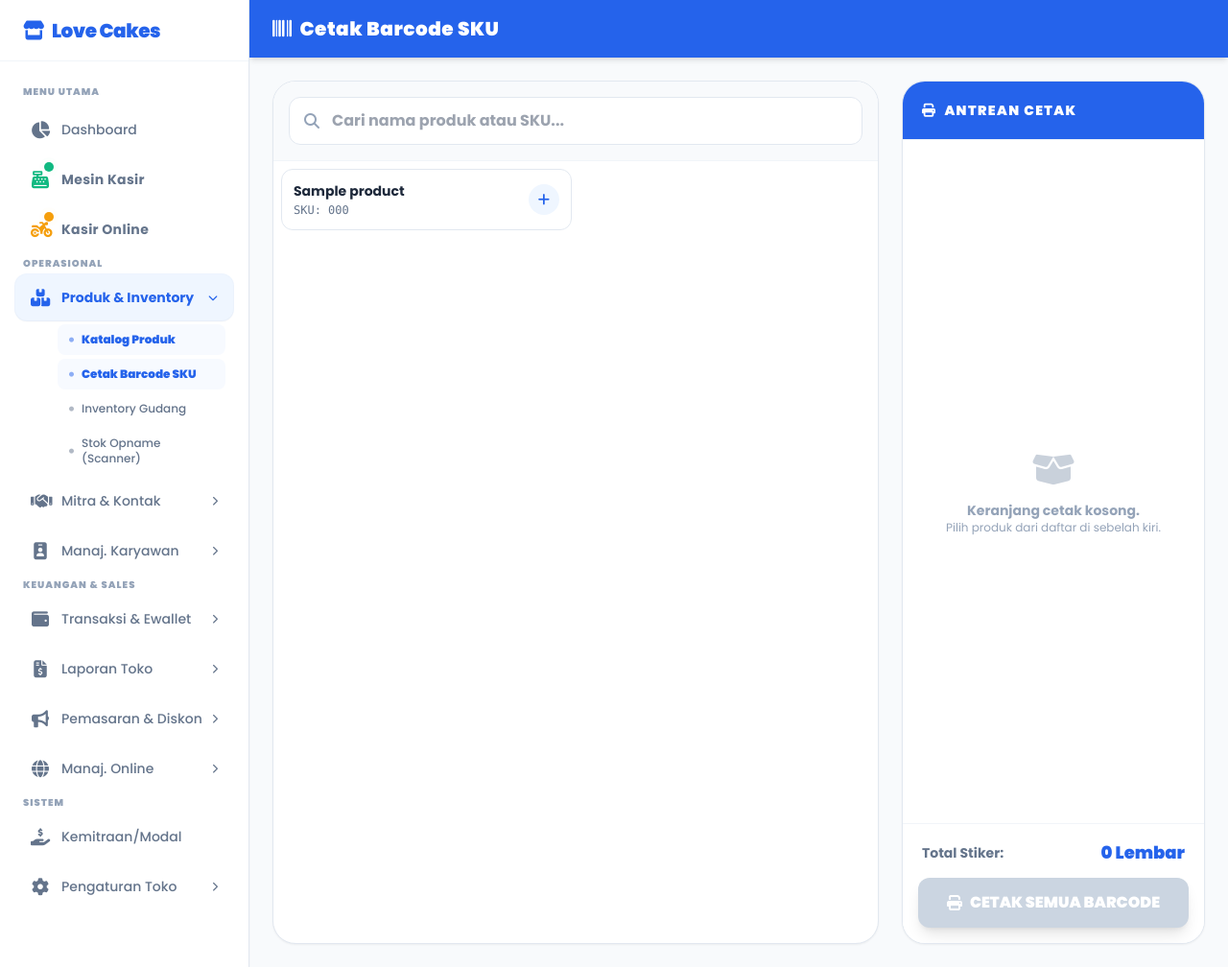
After one commit to Rankarna01/pos-lovecakes, a PHP site: page /pos-lovecakes/pos/produk/cetak_barcode/ in a window 1280 px wide. The commit adds this page. Shown: the whole page at 96% size. Run offline with PHP 8.4, Linux system fonts and the light colour scheme; tables that the repository leaves empty or names only in its code hold one stand-in row (values such as "Sample post"); some libraries are stand-ins or nearby versions.

Commit message:
menu cetak sku barcode

```diff
--- a/components/sidebar.php
+++ b/components/sidebar.php
@@ -89,7 +89,7 @@ function hasAccess($menu_key) {
         <div class="px-2 text-[10px] font-black text-slate-400 uppercase tracking-widest mt-6 mb-2">Operasional</div>
 
         <?php if(hasAccess('menu_produk')):
-            $paths = ['/pos/produk/deposit/', '/pos/produk/', '/pos/produk/inventory/', '/pos/produk/opname/'];
+            $paths = ['/pos/produk/deposit/', '/pos/produk/', '/pos/produk/inventory/', '/pos/produk/opname/', '/pos/produk/cetak_barcode/'];
             $isActive = isDropdownActive($paths, $current_uri);
         ?>
         <div class="mb-1">
@@ -102,6 +102,9 @@ function hasAccess($menu_key) {
             </button>
             <div id="sub-produk" class="<?= $isActive ? 'flex' : 'hidden' ?> flex-col gap-1 mt-1 pl-11 pr-2">
                 <a href="<?= BASE_URL ?>pos/produk/" class="flex items-center gap-2 px-3 py-2 text-xs rounded-lg transition-all <?= getSubNavClass('/pos/produk/', $current_uri) ?>"><i class="fa-solid fa-circle text-[5px] opacity-50"></i> Katalog Produk</a>
+                <a href="<?= BASE_URL ?>pos/produk/cetak_barcode/" class="flex items-center gap-2 px-3 py-2 text-xs rounded-lg transition-all <?= getSubNavClass('/pos/produk/cetak_barcode/', $current_uri) ?>">
+    <i class="fa-solid fa-circle text-[5px] opacity-50"></i> Cetak Barcode SKU
+</a>
                 <a href="<?= BASE_URL ?>pos/produk/inventory/" class="flex items-center gap-2 px-3 py-2 text-xs rounded-lg transition-all <?= getSubNavClass('/pos/produk/inventory/', $current_uri) ?>"><i class="fa-solid fa-circle text-[5px] opacity-50"></i> Inventory Gudang</a>
                 <a href="<?= BASE_URL ?>pos/produk/opname/" class="flex items-center gap-2 px-3 py-2 text-xs rounded-lg transition-all <?= getSubNavClass('/pos/produk/opname/', $current_uri) ?>"><i class="fa-solid fa-circle text-[5px] opacity-50"></i> Stok Opname (Scanner)</a>
             </div>
--- /dev/null
+++ b/pos/produk/cetak_barcode/index.php
@@ -0,0 +1,108 @@
+<?php
+// pos/cetak_barcode/index.php
+$is_localhost = (strpos($_SERVER['HTTP_HOST'], 'localhost') !== false || strpos($_SERVER['HTTP_HOST'], '127.0.0.1') !== false);
+$protocol = (!empty($_SERVER['HTTPS']) && $_SERVER['HTTPS'] !== 'off' || $_SERVER['SERVER_PORT'] == 443) ? "https://" : "http://";
+$folder = $is_localhost ? '/pos-lovecakes/' : '/';
+if (!defined('BASE_URL')) { define('BASE_URL', $protocol . $_SERVER['HTTP_HOST'] . $folder); }
+$page_title = "Cetak Barcode Massal - Love Cakes POS";
+?>
+<!DOCTYPE html>
+<html lang="id">
+<head>
+    <?php include '../../../components/header.php'; ?>
+</head>
+<body class="bg-slate-50 flex h-screen overflow-hidden text-slate-800 antialiased font-sans" x-data="barcodeApp()" x-cloak>
+
+    <?php include '../../../components/sidebar.php'; ?>
+
+    <div class="flex-1 flex flex-col h-screen overflow-hidden">
+
+        <header class="bg-primary text-white shadow-md px-4 sm:px-6 py-4 flex justify-between items-center z-20 shrink-0">
+            <div class="flex items-center gap-4">
+                <button onclick="toggleSidebar()" class="md:hidden text-white hover:bg-blue-600 p-2 rounded-lg transition-colors"><i class="fa-solid fa-bars text-xl"></i></button>
+                <h2 class="text-xl font-black tracking-wide"><i class="fa-solid fa-barcode mr-2"></i>Cetak Barcode SKU</h2>
+            </div>
+        </header>
+
+        <main class="flex-1 overflow-hidden p-4 md:p-6 bg-[#f8fafc] flex flex-col md:flex-row gap-6">
+
+            <div class="w-full md:w-7/12 lg:w-2/3 bg-white rounded-[1.5rem] shadow-sm border border-slate-200 flex flex-col overflow-hidden">
+                <div class="p-4 border-b border-slate-100 bg-slate-50">
+                    <div class="relative">
+                        <i class="fa-solid fa-search absolute left-4 top-1/2 -translate-y-1/2 text-slate-400"></i>
+                        <input type="text" x-model="searchQuery" placeholder="Cari nama produk atau SKU..." class="w-full bg-white border border-slate-200 rounded-xl pl-11 pr-4 py-3 outline-none focus:ring-2 focus:ring-primary/20 font-bold text-slate-700">
+                    </div>
+                </div>
+
+                <div x-show="isLoading" class="p-10 flex justify-center">
+                    <div class="w-10 h-10 border-4 border-primary/20 border-t-primary rounded-full animate-spin"></div>
+                </div>
+
+                <div x-show="!isLoading" class="flex-1 overflow-y-auto custom-scrollbar p-2">
+                    <div class="grid grid-cols-1 sm:grid-cols-2 gap-2">
+                        <template x-for="p in filteredProducts" :key="p.id">
+                            <div class="border border-slate-200 rounded-xl p-3 flex justify-between items-center hover:border-primary/50 hover:shadow-md transition-all cursor-pointer bg-white" @click="addToQueue(p)">
+                                <div>
+                                    <h4 class="font-bold text-slate-800 text-sm mb-0.5" x-text="p.name"></h4>
+                                    <p class="text-xs text-slate-500 font-mono" x-text="'SKU: ' + p.code"></p>
+                                </div>
+                                <button class="w-8 h-8 rounded-full bg-blue-50 text-blue-600 flex items-center justify-center hover:bg-blue-600 hover:text-white transition-colors shrink-0">
+                                    <i class="fa-solid fa-plus text-sm"></i>
+                                </button>
+                            </div>
+                        </template>
+                        <div x-show="filteredProducts.length === 0" class="col-span-full p-10 text-center text-slate-400 font-bold">
+                            Tidak ada produk dengan SKU ditemukan.
+                        </div>
+                    </div>
+                </div>
+            </div>
+
+            <div class="w-full md:w-5/12 lg:w-1/3 bg-white rounded-[1.5rem] shadow-sm border border-slate-200 flex flex-col overflow-hidden">
+                <div class="p-5 border-b border-slate-100 bg-primary text-white">
+                    <h3 class="font-black uppercase tracking-widest text-sm"><i class="fa-solid fa-print mr-2"></i>Antrean Cetak</h3>
+                </div>
+
+                <div class="flex-1 overflow-y-auto custom-scrollbar p-4 space-y-3">
+                    <template x-for="(item, index) in printQueue" :key="item.id">
+                        <div class="border border-slate-200 rounded-xl p-3 bg-slate-50 relative group">
+                            <button @click="removeFromQueue(index)" class="absolute -top-2 -right-2 w-6 h-6 bg-rose-500 text-white rounded-full text-[10px] hidden group-hover:flex items-center justify-center shadow-md hover:bg-rose-600 transition-all z-10"><i class="fa-solid fa-xmark"></i></button>
+
+                            <h4 class="font-bold text-slate-800 text-sm line-clamp-1" x-text="item.name"></h4>
+                            <p class="text-[10px] text-slate-500 font-mono mb-2" x-text="item.code"></p>
+
+                            <div class="flex items-center justify-between border-t border-slate-200 pt-2 mt-2">
+                                <span class="text-xs font-bold text-slate-600">Jml Stiker:</span>
+                                <div class="flex items-center gap-2">
+                                    <button @click="if(item.printQty > 1) item.printQty--" class="w-6 h-6 rounded bg-slate-200 text-slate-600 flex items-center justify-center hover:bg-slate-300"><i class="fa-solid fa-minus text-[10px]"></i></button>
+                                    <input type="number" x-model.number="item.printQty" min="1" class="w-12 text-center bg-white border border-slate-300 rounded text-sm font-bold py-0.5 outline-none">
+                                    <button @click="item.printQty++" class="w-6 h-6 rounded bg-slate-200 text-slate-600 flex items-center justify-center hover:bg-slate-300"><i class="fa-solid fa-plus text-[10px]"></i></button>
+                                </div>
+                            </div>
+                        </div>
+                    </template>
+
+                    <div x-show="printQueue.length === 0" class="h-full flex flex-col items-center justify-center text-slate-400 p-6 text-center">
+                        <i class="fa-solid fa-box-open text-4xl mb-3 opacity-50"></i>
+                        <p class="text-sm font-bold">Keranjang cetak kosong.</p>
+                        <p class="text-xs">Pilih produk dari daftar di sebelah kiri.</p>
+                    </div>
+                </div>
+
+                <div class="p-4 border-t border-slate-100 bg-white">
+                    <div class="flex justify-between items-center mb-3 px-1">
+                        <span class="text-sm font-bold text-slate-500">Total Stiker:</span>
+                        <span class="text-lg font-black text-primary" x-text="totalStickers + ' Lembar'"></span>
+                    </div>
+                    <button @click="generateBulkPrint()" :disabled="printQueue.length === 0" class="w-full bg-emerald-500 hover:bg-emerald-600 disabled:bg-slate-300 text-white font-black py-3.5 rounded-xl shadow-lg transition-all flex items-center justify-center gap-2">
+                        <i class="fa-solid fa-print"></i> CETAK SEMUA BARCODE
+                    </button>
+                </div>
+            </div>
+
+        </main>
+    </div>
+
+    <script src="ajax.js?v=<?= time() ?>"></script>
+</body>
+</html>
--- /dev/null
+++ b/pos/produk/cetak_barcode/logic.php
@@ -0,0 +1,32 @@
+<?php
+// pos/cetak_barcode/logic.php
+session_start();
+require_once '../../../config/database.php';
+
+header('Content-Type: application/json');
+
+$action = $_GET['action'] ?? '';
+
+if ($action === 'get_products') {
+    try {
+        // Ambil produk yang punya kode SKU (tidak kosong)
+        $stmt = $pdo->query("
+            SELECT id, code, name, price, category
+            FROM products
+            WHERE code IS NOT NULL AND code != ''
+            ORDER BY name ASC
+        ");
+        $products = $stmt->fetchAll(PDO::FETCH_ASSOC);
+
+        echo json_encode([
+            'status' => 'success',
+            'data' => $products
+        ]);
+    } catch (PDOException $e) {
+        echo json_encode(['status' => 'error', 'message' => 'Database Error: ' . $e->getMessage()]);
+    }
+    exit;
+}
+
+echo json_encode(['status' => 'error', 'message' => 'Aksi tidak valid.']);
+?>
```
Also changed, not shown: pos/produk/cetak_barcode/ajax.js (added, +174 -0 lines).
